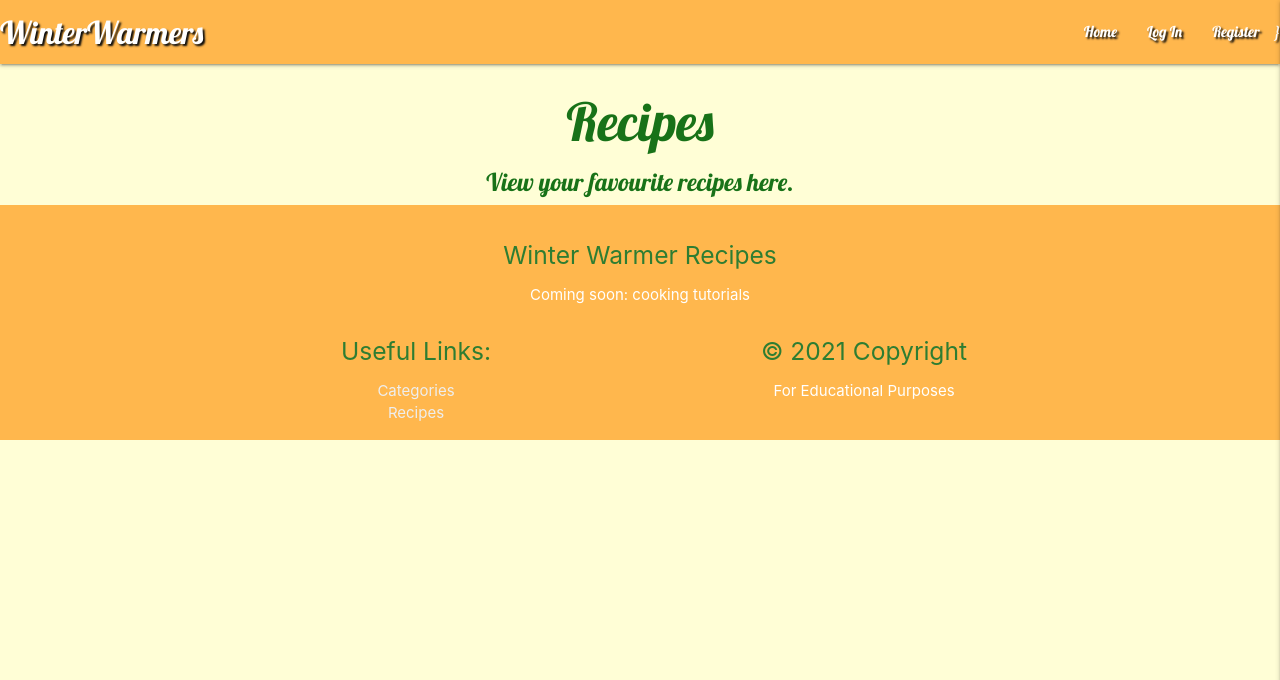
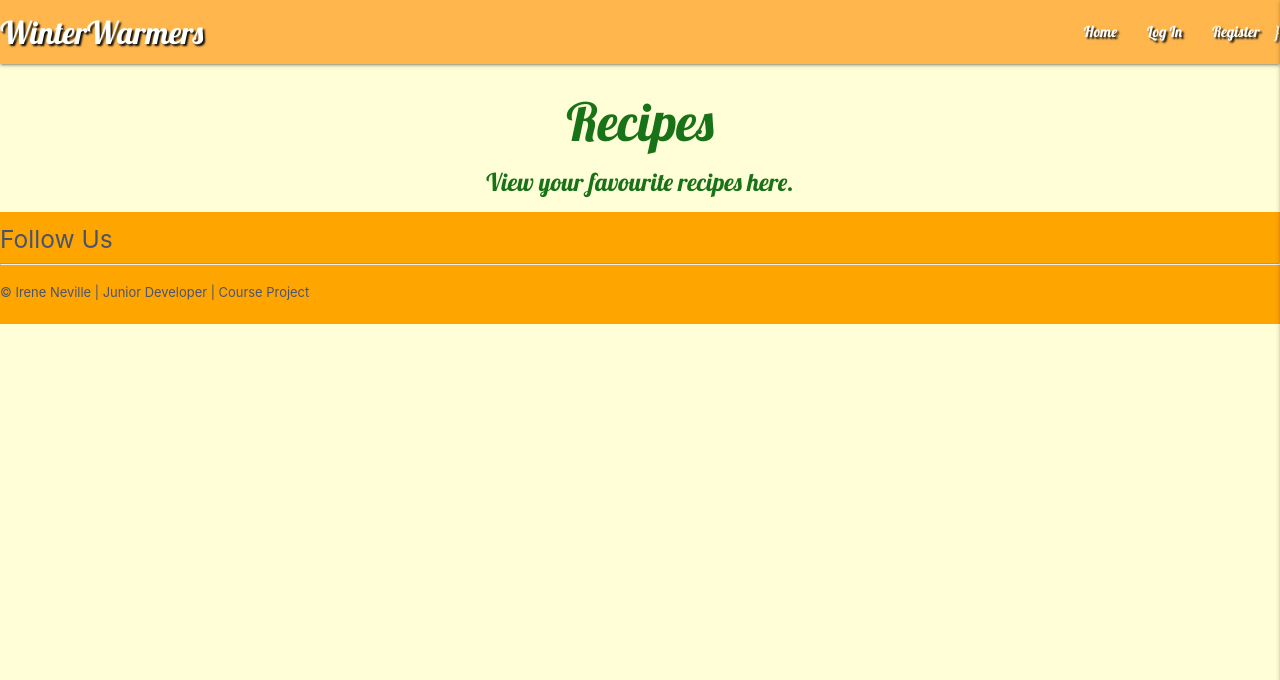
Before and after one commit to irenenev24/Winter_Warmer_Recipe_Collection, a Flask app: page /recipes in a window 1280 px wide. Shown: the top 680 px of the page. Run offline with Flask 2, Linux system fonts and the light colour scheme; data that the repository does not hold is empty; some libraries are stand-ins or nearby versions.

Commit message:
CSS styling for footer and headings

```diff
--- a/app.py
+++ b/app.py
@@ -83,7 +83,7 @@ def login():
 # route to profile
 @app.route("/profile/<username>", methods=["GET", "POST"])
 def profile(username):
-    # to get the session user's username from DB
+    # grab the session user's username from db
     username = mongo.db.users.find_one(
         {"username": session["user"]})["username"]
 
--- a/static/css/style.css
+++ b/static/css/style.css
@@ -5,6 +5,9 @@
 body {
     background-color: rgb(255, 254, 214);
     color: #4a536e;
+    max-width: 2000px;
+    max-height: 1000px;
+    margin: 0 auto;
 }
 .page-title {
   font-size: 3.5em;
@@ -46,7 +49,15 @@ body {
     height: 44px;
 }
 
-
+.card-image {
+  width: 250px;
+  height: 300px;
+  color: #fff;
+}
+.card-image-view-page{
+  width: 450px;
+  height: 400px;
+}
 .page-name {
   font-family: "Lobster", sans-serif;
 }
@@ -147,28 +158,17 @@ body {
   }
 }
 
-/* Footer
+/* ---------------Footer-------------------------- */
 footer {
   background-color: orange;
-  position: fixed;
-  bottom: 0;
-  left: 0;
   width: 100%;
 }
 .footer-text-shadow {
   text-shadow: 2px 2px 2px rgb(253, 242, 242);
-}*/
-.card-image {
-  width: 250px;
-  height: 300px;
-  color: #fff;
 }
-.card-image-view-page{
-  width: 450px;
-  height: 400px;
+.footer-copyright{
+  padding-bottom: 5px;
 }
-@media only screen and (max-width: 600px){
-.view-small-screen{
-
+footer h5{
+  padding-top: 14px;
 }
-}
--- a/templates/base.html
+++ b/templates/base.html
@@ -70,29 +70,15 @@
     {% block content %}
     {% endblock%}
   </main>
-<footer class="page-footer orange lighten-2">
-  <div class="container">
-    <div class="row">
-      <div class="col s12 center-align">
-        <h5 class="green-text text-darken-3 footer-text-shadow">Winter Warmer Recipes</h5>
-        <p class="white-text">Coming soon: cooking tutorials</p>
+  <footer class="container-fluid footer-bg">
+    <div class="social-links text-center">
+      <h5 class="footer-heading">Follow Us</h5>
+    </div>
+    <hr>
+      <div class="footer-copyright text-center">
+        <h6 class="footer-legal"><p><small>© Irene Neville | Junior Developer | Course Project</small></p></footer></h6>
       </div>
-      <div class="col s6 center-align">
-        <h5 class="green-text text-darken-3 footer-text-shadow">Useful Links:
-        </h5>
-        <ul>
-          <li><a class="grey-text text-lighten-3" href="{{ url_for('get_categories') }}">Categories</a></li>
-          <li><a class="grey-text text-lighten-3" href="{{ url_for('recipes') }}">Recipes</a></li>
-        </ul>
-      </div>
-      <div class="col s6 center-align">
-          <h5 class="green-text text-darken-3 footer-text-shadow">© 2021 Copyright </h5>
-        <p class="white-text">For Educational Purposes</p>
-      </div>
-    </div>
 </footer>
-
-
    <!--for jQuery for Materialize-->
    <script src="https://code.jquery.com/jquery-3.6.0.min.js" integrity="sha256-/xUj+3OJU5yExlq6GSYGSHk7tPXikynS7ogEvDej/m4=" crossorigin="anonymous"></script>
    <!--script tags for materialize-->
--- a/templates/recipes.html
+++ b/templates/recipes.html
@@ -16,7 +16,7 @@
                 <h4 class="header">{{ recipe.recipe_name }}</h4>
             <p>{{ recipe.recipe_description }}</p>
             </div>
-            <div class="card-action">
+            <div class="card-action center-align">
             <a href="{{url_for('view_recipe', recipe_id=recipe._id)}}">View Recipe</a>
             </div>
         </div>
```
Also changed, not shown: templates/profile.html (+5 -5 lines), static/js/script.js (line endings or trailing spaces).
